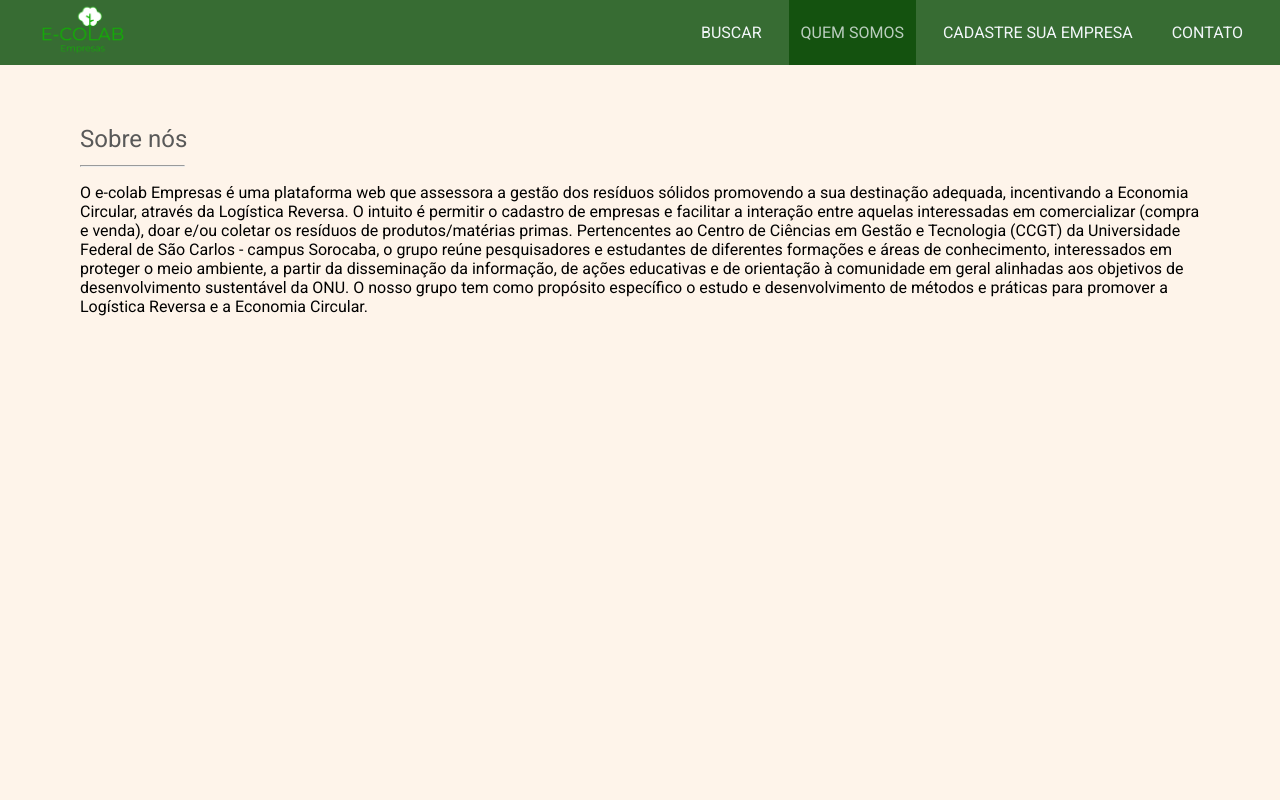
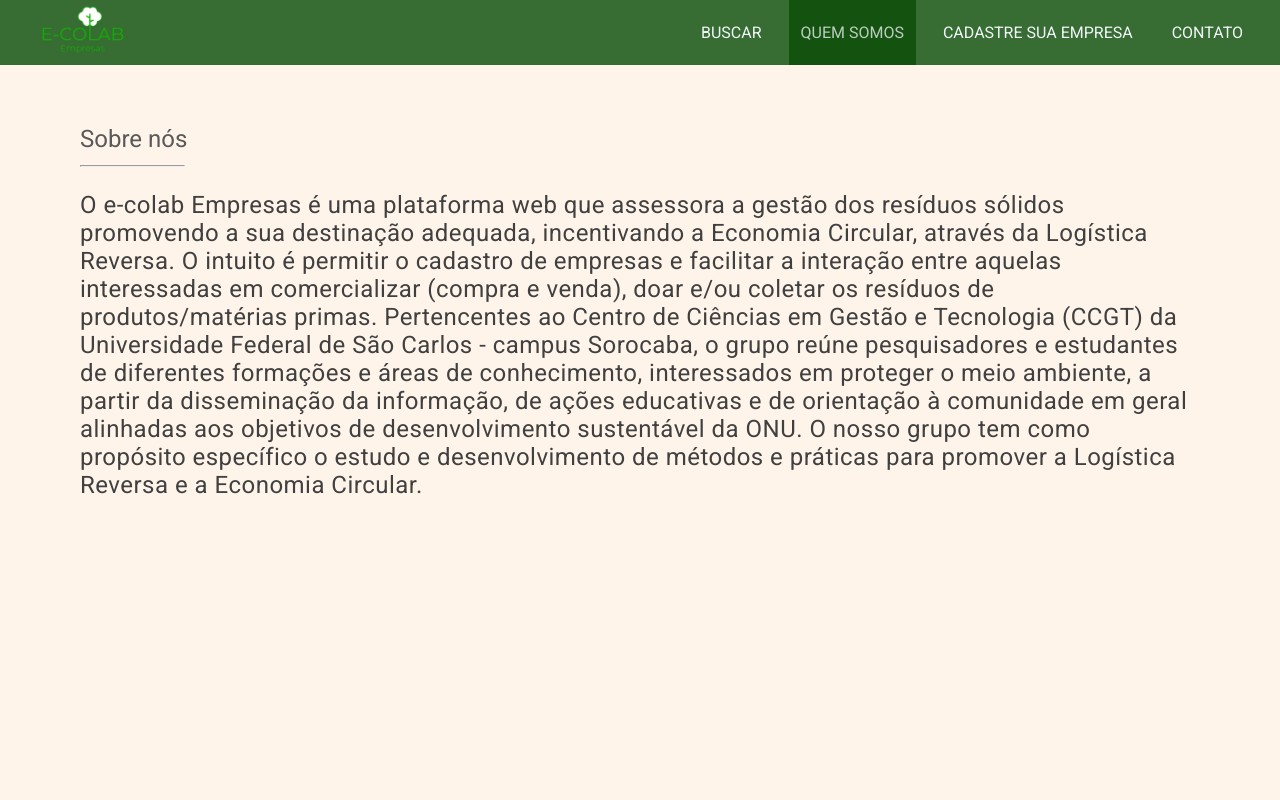
Before and after one commit to e-colab/ecoponto, a Vue app in the folder app/: page /about in a window 1280 px wide. Shown: the top 800 px of the page. Built offline with nearby package versions, Linux system fonts and the light colour scheme; a web font is replaced by a local one.

Commit message:
changed text size in about page

```diff
--- a/app/src/pages/About.vue
+++ b/app/src/pages/About.vue
@@ -2,7 +2,7 @@
     <page-wrapper>
         <section class="about">
             <Title title="Sobre nós"/>
-            <p>
+            <p class="about-text">
                 O e-colab Empresas é uma plataforma web que assessora a gestão dos resíduos sólidos promovendo a sua destinação adequada, incentivando a Economia Circular, através da Logística Reversa. O intuito é permitir o cadastro de empresas e facilitar a interação entre aquelas interessadas em comercializar (compra e venda), doar e/ou coletar os resíduos de produtos/matérias primas.
 Pertencentes ao Centro de Ciências em Gestão e Tecnologia (CCGT) da Universidade Federal de São Carlos - campus Sorocaba, o grupo reúne pesquisadores e estudantes de diferentes formações e áreas de conhecimento, interessados em proteger o meio ambiente, a partir da disseminação da informação, de ações educativas e de orientação à comunidade em geral alinhadas aos objetivos de desenvolvimento sustentável da ONU. O nosso grupo tem como propósito específico o estudo e desenvolvimento de métodos e práticas para promover a Logística Reversa e a Economia Circular.
             </p>
@@ -23,10 +23,16 @@ export default {
 }
 </script>
 
-<style scoped>
+<style lang="scss" scoped>
 .about{
     background-color: #fef4ea;
     min-height: 100vh;
     padding: 40px 80px;
+
+    &-text{
+        font-size: 1.5em;
+        letter-spacing: .03rem;
+        color: #404040;
+    }
 }
 </style>
```
